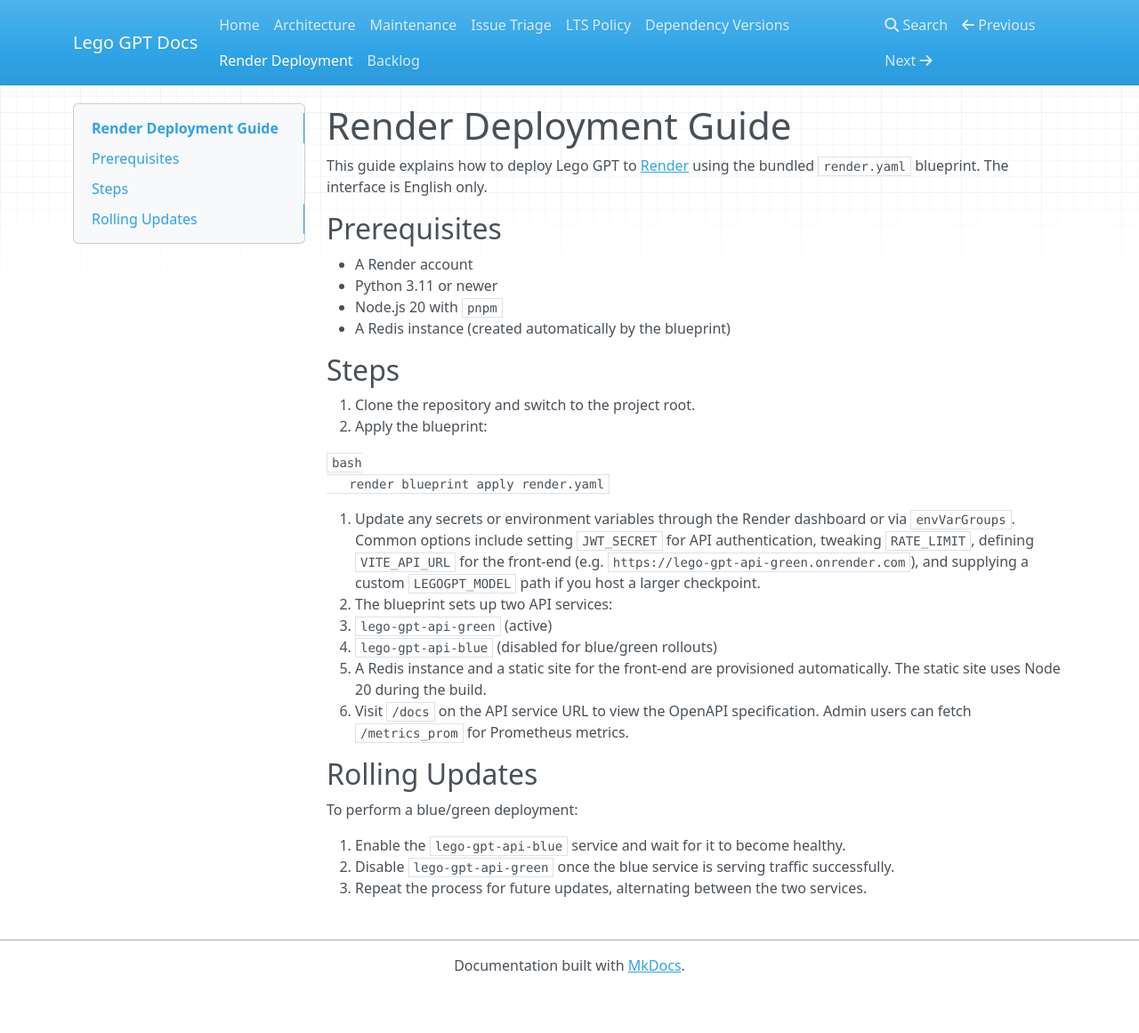
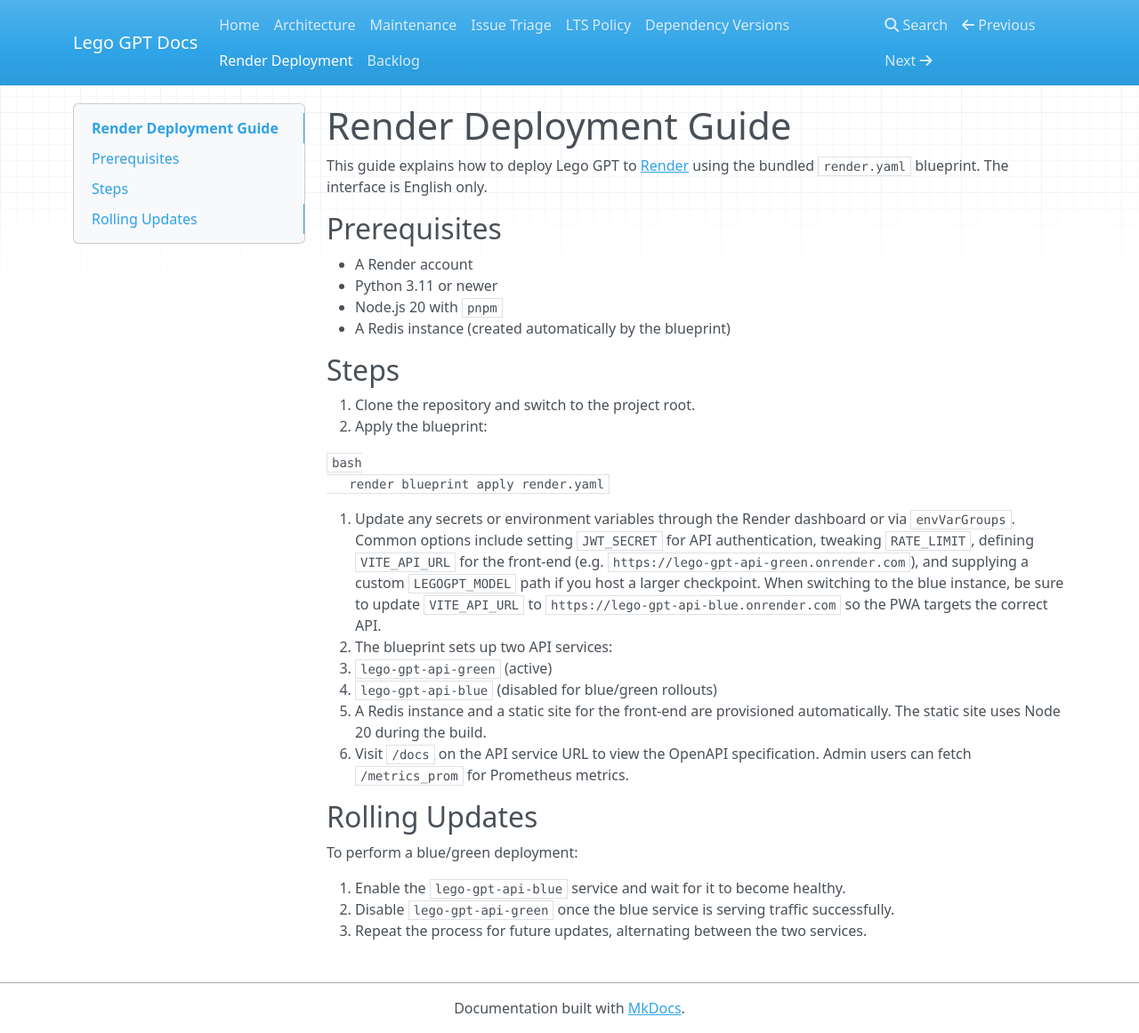
Before and after one commit to JGAVEN/Lego-GPT, an MkDocs documentation site: the page built from docs/RENDER_DEPLOYMENT.md, in a window 1280 px wide and 1161 px high. Shown: the whole window at 89% size. Built offline with MkDocs 1.6.1, drawn with Linux system fonts in a browser that asks for light colours; nearby versions of some CDN libraries.

Commit message:
docs: clarify VITE_API_URL switch

````diff
--- a/docs/RENDER_DEPLOYMENT.md
+++ b/docs/RENDER_DEPLOYMENT.md
@@ -18,7 +18,7 @@
    render blueprint apply render.yaml
    ```
 
-3. Update any secrets or environment variables through the Render dashboard or via `envVarGroups`. Common options include setting `JWT_SECRET` for API authentication, tweaking `RATE_LIMIT`, defining `VITE_API_URL` for the front-end (e.g. `https://lego-gpt-api-green.onrender.com`), and supplying a custom `LEGOGPT_MODEL` path if you host a larger checkpoint.
+3. Update any secrets or environment variables through the Render dashboard or via `envVarGroups`. Common options include setting `JWT_SECRET` for API authentication, tweaking `RATE_LIMIT`, defining `VITE_API_URL` for the front-end (e.g. `https://lego-gpt-api-green.onrender.com`), and supplying a custom `LEGOGPT_MODEL` path if you host a larger checkpoint. When switching to the blue instance, be sure to update `VITE_API_URL` to `https://lego-gpt-api-blue.onrender.com` so the PWA targets the correct API.
 4. The blueprint sets up two API services:
    - `lego-gpt-api-green` (active)
    - `lego-gpt-api-blue` (disabled for blue/green rollouts)
````
Also changed, not shown: README.md (+3 -1 lines).
